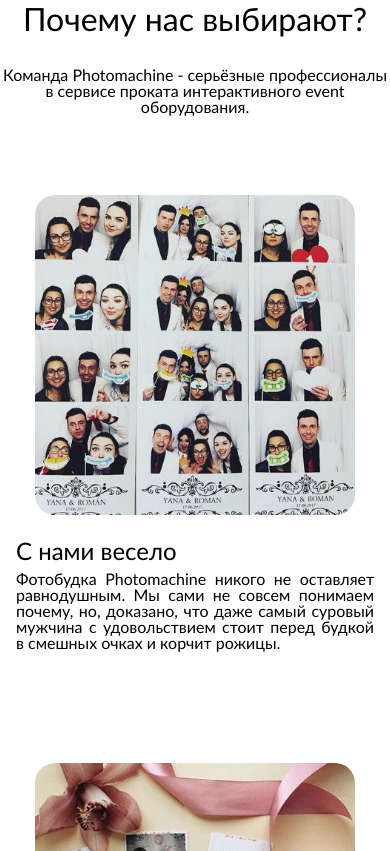
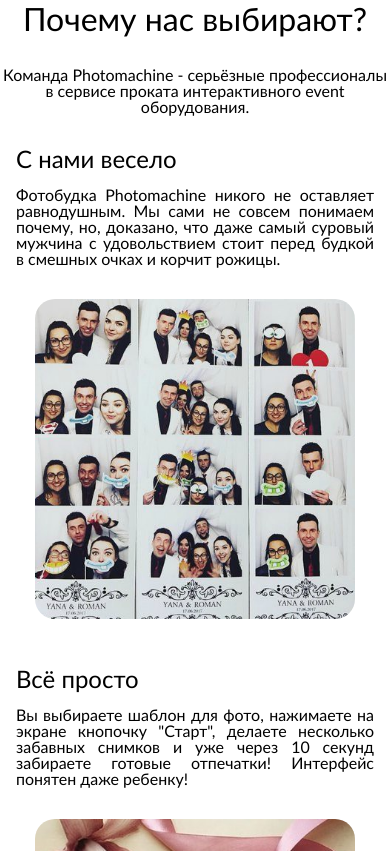
Before and after one commit to sharadbrat/photo-machine, a plain HTML site: page index.html in a window 390 px wide. Shown: the part 873-1724 px from the top of the page. Drawn offline with Linux system fonts and the light colour scheme.

Commit message:
optimized for mobile a little bit more

```diff
--- a/style.css
+++ b/style.css
@@ -127,21 +127,21 @@ section h1 {
   flex-shrink: 1;
   flex-basis: 512px;
   padding: 0 1rem;
+  margin-bottom: 2rem;
 }
 
 .about__tagline {
   font-size: 1.5rem;
-  line-height: 2.5rem;
   margin-top: 1rem;
+  margin-bottom: 1rem;
 }
 
 .about__group {
   display: flex;
   justify-content: space-around;
   align-items: center;
-  flex-wrap: wrap;
-  margin: 3rem 0;
-  padding: 2rem 0;
+  flex-wrap: wrap-reverse;
+  padding-bottom: 2rem;
   max-width: 950px;
   margin-left: auto;
   margin-right: auto;
@@ -152,6 +152,7 @@ section h1 {
   max-width: 600px;
   margin-left: auto;
   margin-right: auto;
+  margin-bottom: 3rem;
 }
 
 .reverse {
@@ -312,4 +313,7 @@ footer {
   .container {
     padding: 0;
   }
+  .about__subtagline {
+    margin-bottom: 1rem;
+  }
 }
```
